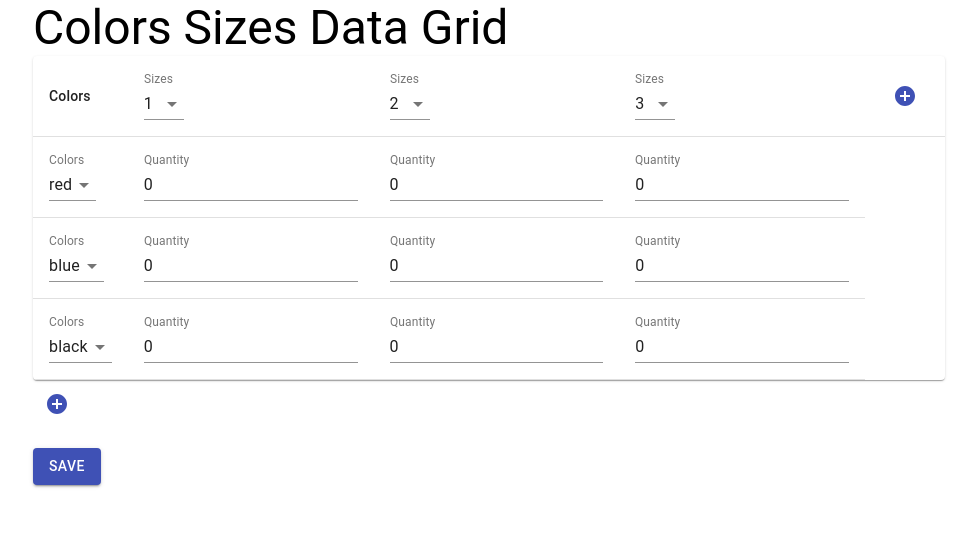
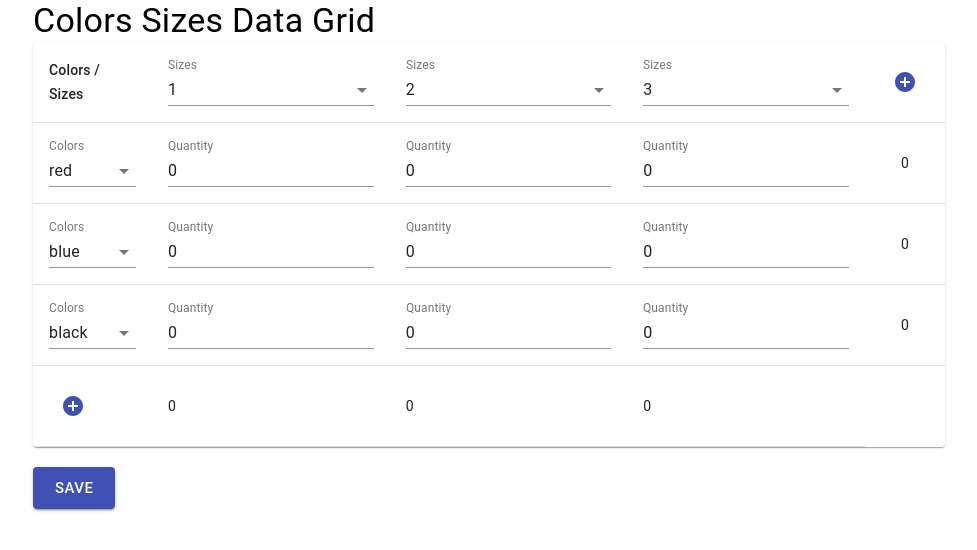
Before and after one commit to ahmady016/colors-sizes-task, a React (Create React App) app: page / in a window 1280 px wide. Shown: the top 550 px of the page, without its empty margins (151-1128 px from the left). Built offline with nearby package versions, Linux system fonts and the light colour scheme.

Commit message:
add [sizes, colors] totals

```diff
--- a/src/App.tsx
+++ b/src/App.tsx
@@ -8,7 +8,7 @@ import Container from '@material-ui/core/Container'
 function App() {
 	return (
 		<Container maxWidth="md">
-			<Typography component="h1" variant="h3">Colors Sizes Data Grid</Typography>
+			<Typography component="h1" variant="h4">Colors Sizes Data Grid</Typography>
 			<SizesColorsTable sizesCols={3} colorsRows={3} />
 		</Container>
 	)
--- a/src/components/ColorsDropdown.js
+++ b/src/components/ColorsDropdown.js
@@ -20,13 +20,14 @@ function ColorsDropdown({ value, allSelectedColors, setAllSelectedColors }) {
 		}
 	}
 	return (
-		<FormControl>
+		<FormControl fullWidth>
 			<InputLabel id="demo-simple-select-label">Colors</InputLabel>
 			<Select
 				labelId="colors-dropdown"
 				id="colors-dropdown"
 				value={color}
 				onChange={handleChange}
+				fullWidth
 			>
 				{colors.map((item) => (
 					<MenuItem key={item} value={item}>
--- a/src/components/QuantityInput.js
+++ b/src/components/QuantityInput.js
@@ -5,7 +5,7 @@ import TextField from "@material-ui/core/TextField"
 function QuantityInput({ index, color, size, setResult }) {
   const [quantity, setQuantity] = React.useState(0)
   const handleChange = (e) => {
-    let currentQuantity = parseFloat(e.target.value.trim() || 0)
+    let currentQuantity = parseFloat(e.target.value)
     setResult((result) =>
       result.map((item) =>
         item.color === color && item.size === size
@@ -24,6 +24,7 @@ function QuantityInput({ index, color, size, setResult }) {
     <TextField
       id={`quantity-${index}`}
       label="Quantity"
+      type="number"
       value={quantity}
       onChange={handleChange}
     />
--- a/src/components/SizesColorsTable.js
+++ b/src/components/SizesColorsTable.js
@@ -25,21 +25,21 @@ function SizesColorsTable({ sizesCols, colorsRows }) {
 	const [allSelectedSizes, setAllSelectedSizes] = React.useState([...topSizes])
 	const [allSelectedColors, setAllSelectedColors] = React.useState([...topColors])
 
-	const [result, setResult] = React.useState(getInitialValues(topSizes, topColors))
+	const [result, setResult] = React.useState(() => getInitialValues(topSizes, topColors))
 
 	const addMoreSize = React.useCallback(e => {
 		const newSizes = [...topSizes, getNextSizeValue(allSelectedSizes)]
 		setTopSizes(newSizes)
 		setAllSelectedSizes([...newSizes])
-		setResult(getInitialValues(newSizes, topColors))
-	}, [topSizes, topColors, allSelectedSizes])
+		setResult(getInitialValues(newSizes, topColors, result))
+	}, [topSizes, topColors, allSelectedSizes, result])
 
 	const addMoreColor = React.useCallback(e => {
 		const newColors = [...topColors, getNextColorValue(allSelectedColors)]
 		setTopColors(newColors)
 		setAllSelectedColors([...newColors])
-		setResult(getInitialValues(topSizes, newColors))
-	}, [topSizes, topColors, allSelectedColors])
+		setResult(getInitialValues(topSizes, newColors, result))
+	}, [topSizes, topColors, allSelectedColors, result])
 
 	return (
 		<>
@@ -47,7 +47,7 @@ function SizesColorsTable({ sizesCols, colorsRows }) {
 				<Table>
 					<TableHead>
 						<TableRow>
-							<TableCell>Colors</TableCell>
+							<TableCell>Colors / Sizes</TableCell>
 							{topSizes.map((size) => (
 								<TableCell key={size}>
 									<SizesDropdown
@@ -84,25 +84,44 @@ function SizesColorsTable({ sizesCols, colorsRows }) {
 										/>
 									</TableCell>
 								))}
+								{/* total color quantities */}
+								<TableCell style={{ textAlign: 'center' }}>
+									{result
+										.filter(item => item.color === color)
+										.reduce((total, item) => total + item.quantity ,0)
+									}
+								</TableCell>
 							</TableRow>
 						))}
+						{/* total size quantities */}
+						<TableRow>
+							<TableCell>
+								<IconButton color="primary" aria-label="add more size" onClick={addMoreColor}>
+									<AddCircleIcon />
+								</IconButton>
+							</TableCell>
+							{topSizes.map(size => (
+								<TableCell key={size}>
+									{result
+										.filter(item => item.size === size)
+										.reduce((total, item) => total + item.quantity ,0)
+									}
+								</TableCell>
+							))}
+						</TableRow>
 					</TableBody>
 				</Table>
 			</TableContainer>
-
-			<IconButton color="primary" aria-label="add more size" onClick={addMoreColor}>
-				<AddCircleIcon />
-			</IconButton>
-
-			<br />
 			<br />
 			<Button
 				variant="contained"
 				color="primary"
-				onClick={(e) => console.log('Saved Values: ', result)}
+				size="large"
+				onClick={_ => console.log('Saved Values: ', result)}
 			>
 				Save
 			</Button>
+			<br />
 		</>
 	)
 }
--- a/src/components/SizesDropdown.js
+++ b/src/components/SizesDropdown.js
@@ -22,13 +22,14 @@ function SizesDropdown({ value, allSelectedSizes, setAllSelectedSizes }) {
 		}
 	}
 	return (
-		<FormControl>
+		<FormControl fullWidth>
 			<InputLabel id="demo-simple-select-label">Sizes</InputLabel>
 			<Select
 				labelId="sizes-dropdown"
 				id="sizes-dropdown"
 				value={size}
 				onChange={handleChange}
+				fullWidth
 			>
 				{sizes.map((item) => (
 					<MenuItem key={item} value={item}>
--- a/src/helpers.ts
+++ b/src/helpers.ts
@@ -1,15 +1,21 @@
 import { nanoid } from "nanoid"
 import { sizes, colors } from "./constants"
 
-export const getInitialValues = (topSizes: number[], topColors: string[]) =>
-  () => {
+export type ResultType = {
+  id: string
+  color: string
+  size: number
+  quantity: number
+}
+
+export const getInitialValues = (topSizes: number[], topColors: string[], prevValues: ResultType[]) => {
   return topSizes
     .map(size => topColors
       .map(color => ({
         id: nanoid(6),
         size,
         color,
-          quantity: 0,
+        quantity: prevValues?.find(item => item.size === size && item.color === color)?.quantity ?? 0,
       })
       )
     )
```
Lines whose indentation alone changed are shown as unchanged.
